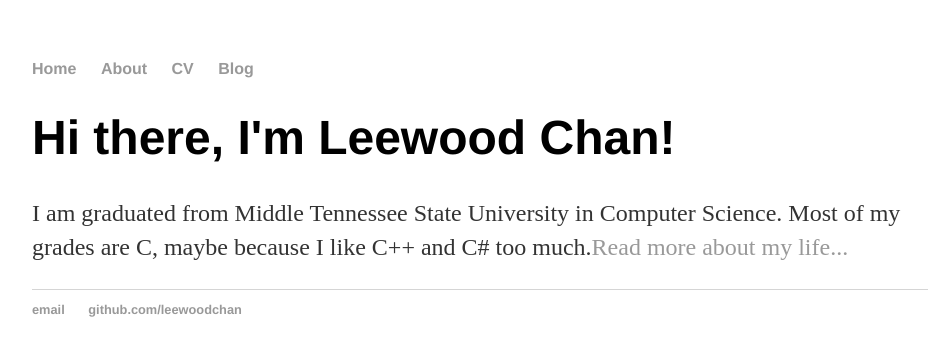
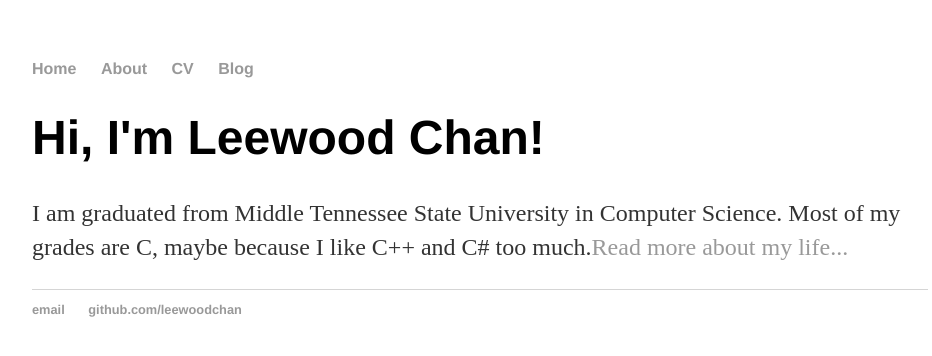
Before and after one commit to LeewoodChan/LeewoodChan.github.io, a Jekyll site: the page built from index.html, in a window 1280 px wide. Shown: the top 356 px of the page, without its empty margins (160-1092 px from the left). Built offline with Jekyll 4.4.1, drawn with Linux system fonts in a browser that asks for light colours.

Commit message:
Update index.html

```diff
--- a/index.html
+++ b/index.html
@@ -4,6 +4,6 @@ title: Leewood Chan
 ---
 
     		<div class="blurb">
-        		<h1>Hi there, I'm Leewood Chan!</h1>
+        		<h1>Hi, I'm Leewood Chan!</h1>
 				<p>I am graduated from Middle Tennessee State University in Computer Science. Most of my grades are C, maybe because I like C++ and C# too much.<a href="/about">Read more about my life...</a></p>
     		</div><!-- /.blurb -->
```
